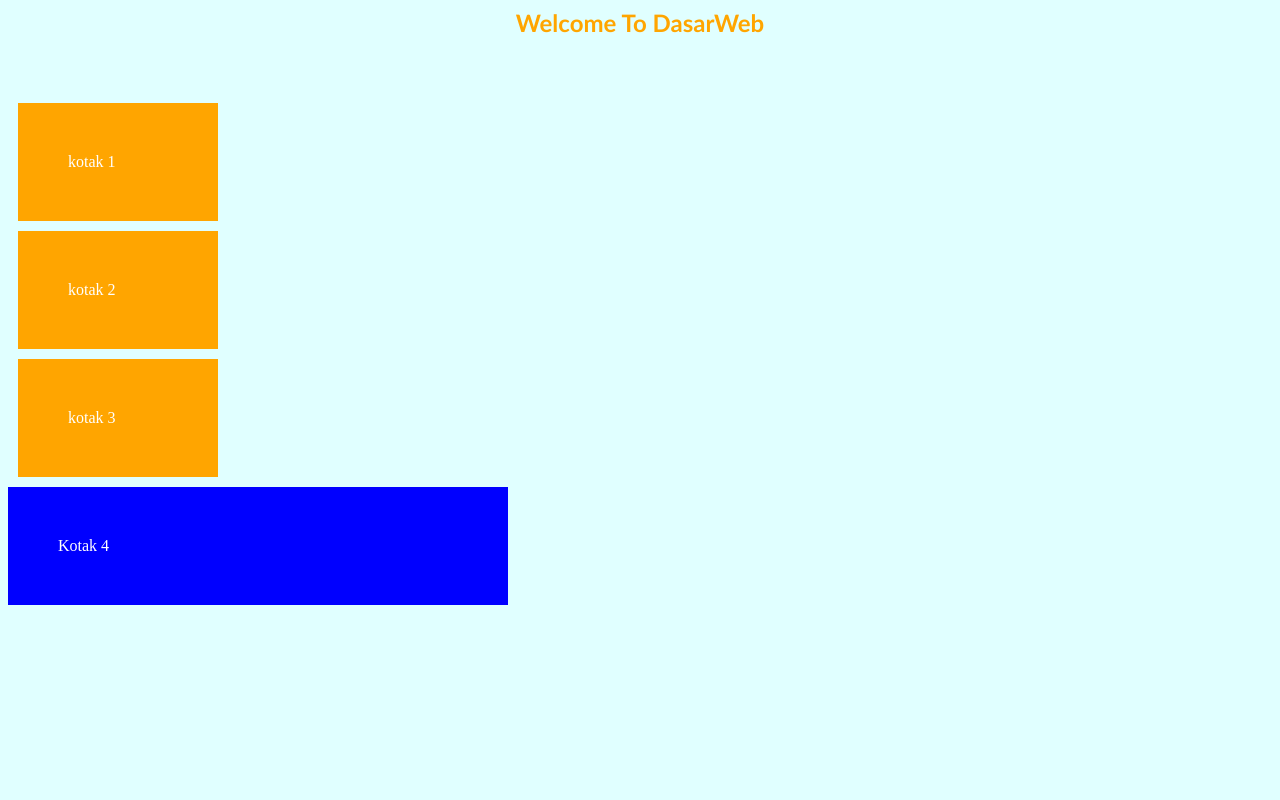
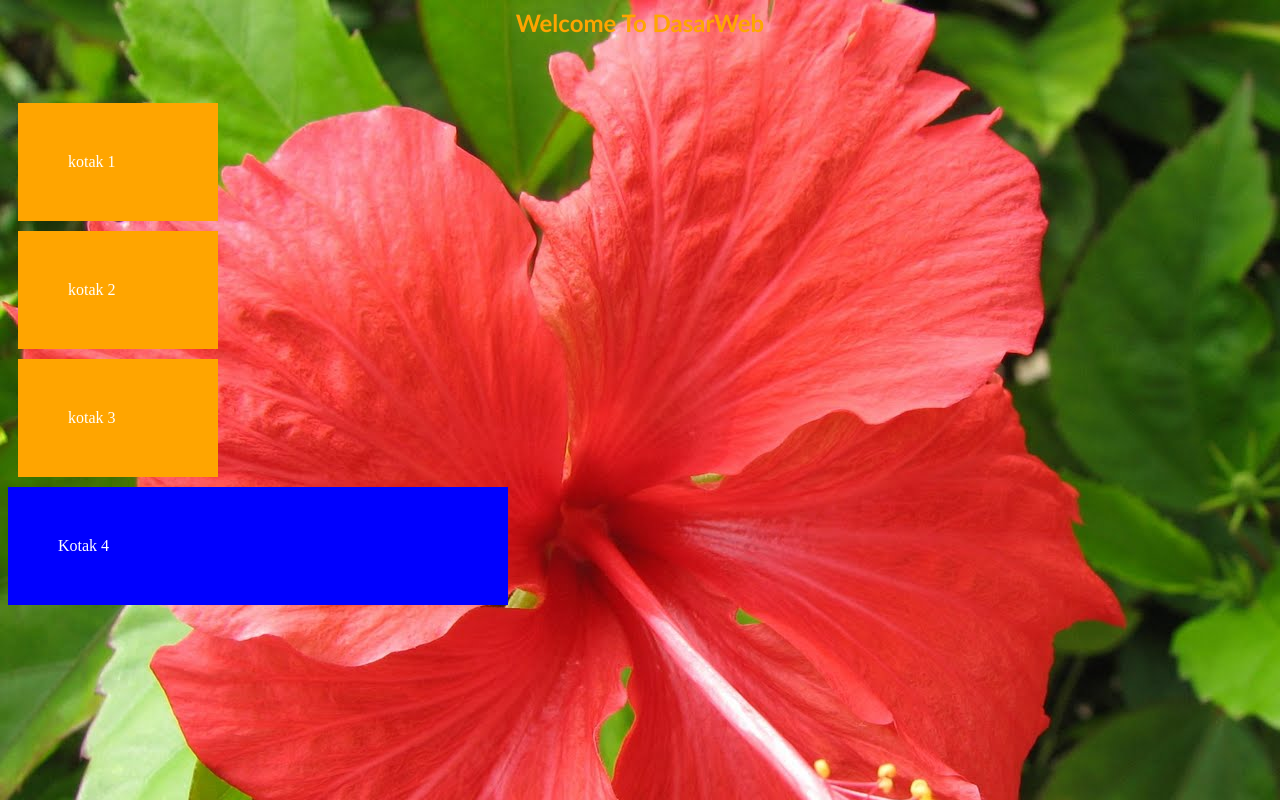
Before and after one commit to Mufliha-Hafsyah/Desain-Pemrograman-Web, a PHP site: page / in a window 1280 px wide. Run offline with PHP 8.4, Linux system fonts and the light colour scheme.

Commit message:
change background to bunga2.jpg

```diff
--- a/dasarWeb/style.css
+++ b/dasarWeb/style.css
@@ -20,6 +20,6 @@ h2{
 }
 
 body{
-    background: lightcyan;
+    background: url('bunga2.jpg');
     color: white;
 }
```
